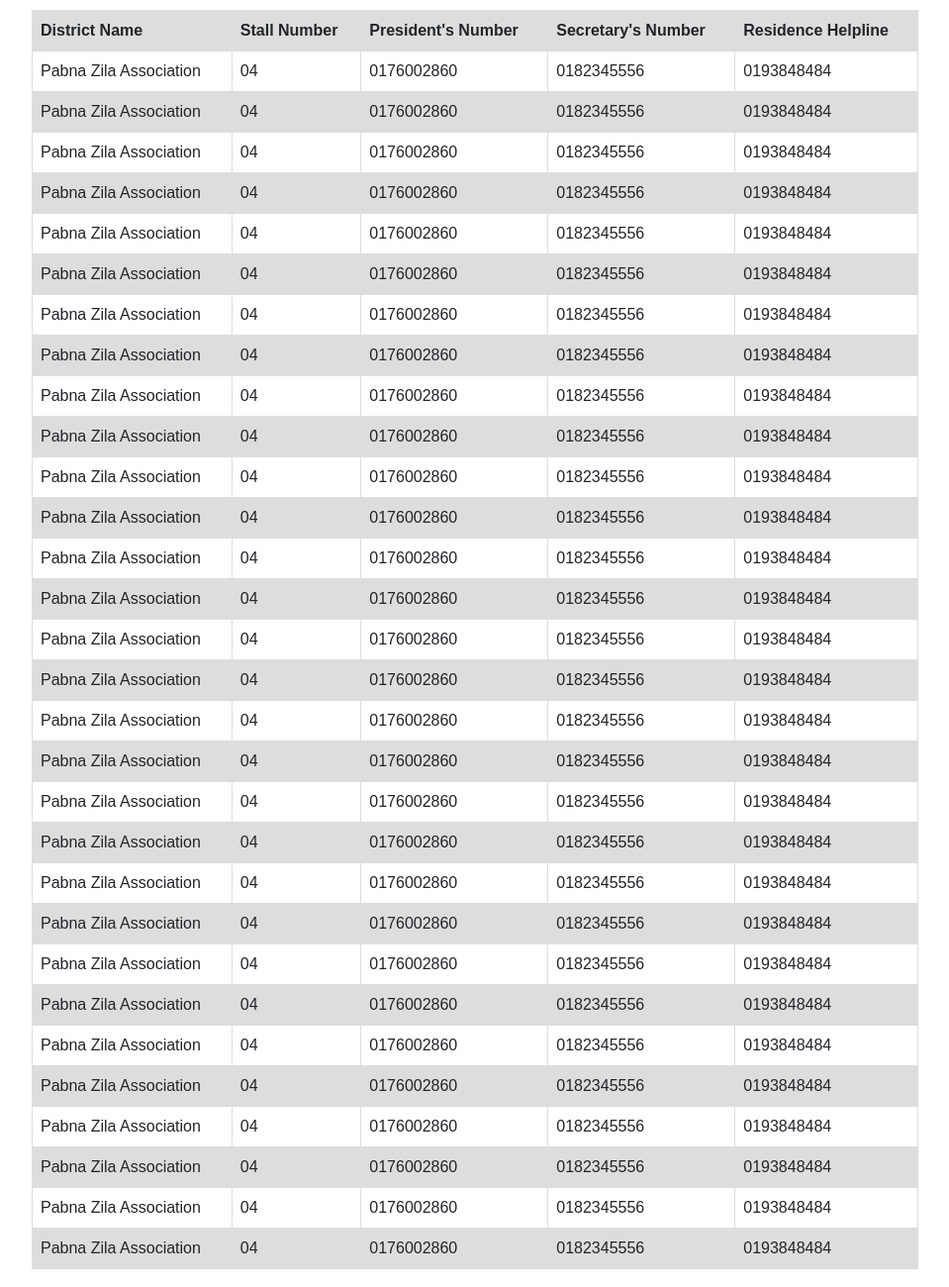
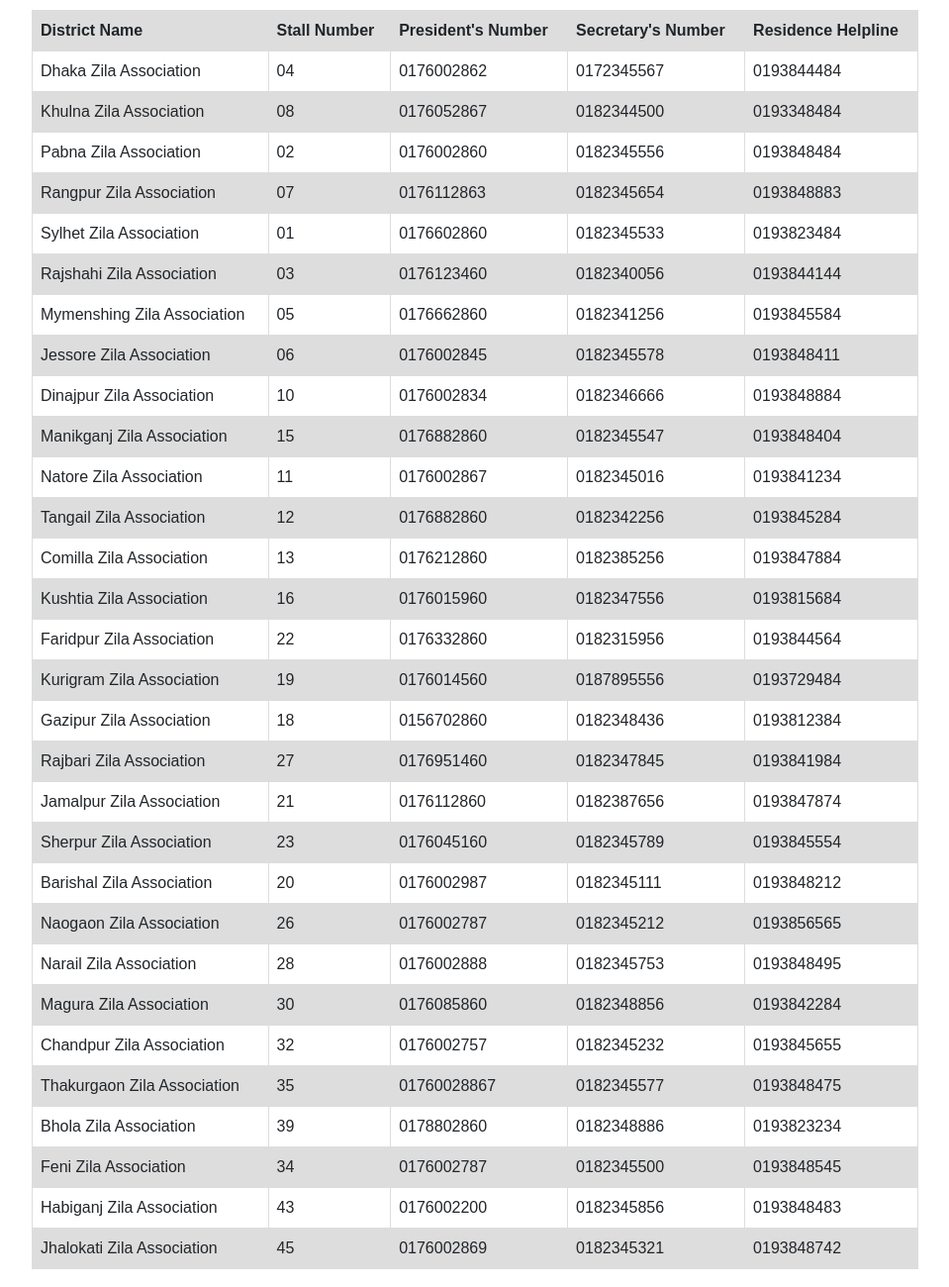
Before and after one commit to Rakibul-Hasan-Konok/JU_Admission_Helpline, a plain HTML site: page templetes/zilaAssociation.html in a window 1280 px wide. Shown: the part 180-1480 px from the top of the page at 99% size, without its empty margins (168-1127 px from the left). Drawn offline with nearby package versions, Linux system fonts and the light colour scheme.

Commit message:
commit 2

```diff
--- a/templetes/zilaAssociation.html
+++ b/templetes/zilaAssociation.html
@@ -109,218 +109,218 @@
     <th>Residence Helpline</th>
   </tr>
   <tr>
+    <td>Dhaka Zila Association</td>
+    <td>04</td>
+    <td>0176002862</td>
+    <td>0172345567</td>
+    <td>0193844484</td>
+  </tr>
+  <tr>
+    <td>Khulna Zila Association</td>
+    <td>08</td>
+    <td>0176052867</td>
+    <td>0182344500</td>
+    <td>0193348484</td>
+  </tr>
+  <tr>
     <td>Pabna Zila Association</td>
-    <td>04</td>
+    <td>02</td>
     <td>0176002860</td>
     <td>0182345556</td>
     <td>0193848484</td>
   </tr>
   <tr>
-    <td>Pabna Zila Association</td>
-    <td>04</td>
-    <td>0176002860</td>
-    <td>0182345556</td>
-    <td>0193848484</td>
+    <td>Rangpur Zila Association</td>
+    <td>07</td>
+    <td>0176112863</td>
+    <td>0182345654</td>
+    <td>0193848883</td>
   </tr>
   <tr>
-    <td>Pabna Zila Association</td>
-    <td>04</td>
-    <td>0176002860</td>
-    <td>0182345556</td>
-    <td>0193848484</td>
+    <td>Sylhet Zila Association</td>
+    <td>01</td>
+    <td>0176602860</td>
+    <td>0182345533</td>
+    <td>0193823484</td>
   </tr>
   <tr>
-    <td>Pabna Zila Association</td>
-    <td>04</td>
-    <td>0176002860</td>
-    <td>0182345556</td>
-    <td>0193848484</td>
-  </tr>
-  <tr>
-    <td>Pabna Zila Association</td>
-    <td>04</td>
-    <td>0176002860</td>
-    <td>0182345556</td>
-    <td>0193848484</td>
-  </tr>
-  <tr>
-    <td>Pabna Zila Association</td>
-    <td>04</td>
-    <td>0176002860</td>
-    <td>0182345556</td>
-    <td>0193848484</td>
+    <td>Rajshahi Zila Association</td>
+    <td>03</td>
+    <td>0176123460</td>
+    <td>0182340056</td>
+    <td>0193844144</td>
   </tr>
 </tr>
 <tr>
-  <td>Pabna Zila Association</td>
-  <td>04</td>
-  <td>0176002860</td>
-  <td>0182345556</td>
-  <td>0193848484</td>
+  <td>Mymenshing Zila Association</td>
+  <td>05</td>
+  <td>0176662860</td>
+  <td>0182341256</td>
+  <td>0193845584</td>
 </tr>
 <tr>
-  <td>Pabna Zila Association</td>
-  <td>04</td>
-  <td>0176002860</td>
-  <td>0182345556</td>
-  <td>0193848484</td>
+  <td>Jessore Zila Association</td>
+  <td>06</td>
+  <td>0176002845</td>
+  <td>0182345578</td>
+  <td>0193848411</td>
 </tr>
 <tr>
-  <td>Pabna Zila Association</td>
-  <td>04</td>
-  <td>0176002860</td>
-  <td>0182345556</td>
-  <td>0193848484</td>
+  <td>Dinajpur Zila Association</td>
+  <td>10</td>
+  <td>0176002834</td>
+  <td>0182346666</td>
+  <td>0193848884</td>
 </tr>
 <tr>
-  <td>Pabna Zila Association</td>
-  <td>04</td>
-  <td>0176002860</td>
-  <td>0182345556</td>
-  <td>0193848484</td>
+  <td>Manikganj Zila Association</td>
+  <td>15</td>
+  <td>0176882860</td>
+  <td>0182345547</td>
+  <td>0193848404</td>
 </tr>
 <tr>
-  <td>Pabna Zila Association</td>
-  <td>04</td>
-  <td>0176002860</td>
-  <td>0182345556</td>
-  <td>0193848484</td>
+  <td>Natore Zila Association</td>
+  <td>11</td>
+  <td>0176002867</td>
+  <td>0182345016</td>
+  <td>0193841234</td>
 </tr>
 <tr>
-  <td>Pabna Zila Association</td>
-  <td>04</td>
-  <td>0176002860</td>
-  <td>0182345556</td>
-  <td>0193848484</td>
+  <td>Tangail Zila Association</td>
+  <td>12</td>
+  <td>0176882860</td>
+  <td>0182342256</td>
+  <td>0193845284</td>
 </tr>
 </tr>
 <tr>
-  <td>Pabna Zila Association</td>
-  <td>04</td>
-  <td>0176002860</td>
-  <td>0182345556</td>
-  <td>0193848484</td>
+  <td>Comilla Zila Association</td>
+  <td>13</td>
+  <td>0176212860</td>
+  <td>0182385256</td>
+  <td>0193847884</td>
 </tr>
 <tr>
-  <td>Pabna Zila Association</td>
-  <td>04</td>
-  <td>0176002860</td>
-  <td>0182345556</td>
-  <td>0193848484</td>
+  <td>Kushtia Zila Association</td>
+  <td>16</td>
+  <td>0176015960</td>
+  <td>0182347556</td>
+  <td>0193815684</td>
 </tr>
 <tr>
-  <td>Pabna Zila Association</td>
-  <td>04</td>
-  <td>0176002860</td>
-  <td>0182345556</td>
-  <td>0193848484</td>
+  <td>Faridpur Zila Association</td>
+  <td>22</td>
+  <td>0176332860</td>
+  <td>0182315956</td>
+  <td>0193844564</td>
 </tr>
 <tr>
-  <td>Pabna Zila Association</td>
-  <td>04</td>
-  <td>0176002860</td>
-  <td>0182345556</td>
-  <td>0193848484</td>
+  <td>Kurigram Zila Association</td>
+  <td>19</td>
+  <td>0176014560</td>
+  <td>0187895556</td>
+  <td>0193729484</td>
 </tr>
 <tr>
-  <td>Pabna Zila Association</td>
-  <td>04</td>
-  <td>0176002860</td>
-  <td>0182345556</td>
-  <td>0193848484</td>
+  <td>Gazipur Zila Association</td>
+  <td>18</td>
+  <td>0156702860</td>
+  <td>0182348436</td>
+  <td>0193812384</td>
 </tr>
 <tr>
-  <td>Pabna Zila Association</td>
-  <td>04</td>
-  <td>0176002860</td>
-  <td>0182345556</td>
-  <td>0193848484</td>
+  <td>Rajbari Zila Association</td>
+  <td>27</td>
+  <td>0176951460</td>
+  <td>0182347845</td>
+  <td>0193841984</td>
 </tr>
 </tr>
 <tr>
-  <td>Pabna Zila Association</td>
-  <td>04</td>
-  <td>0176002860</td>
-  <td>0182345556</td>
-  <td>0193848484</td>
+  <td>Jamalpur Zila Association</td>
+  <td>21</td>
+  <td>0176112860</td>
+  <td>0182387656</td>
+  <td>0193847874</td>
 </tr>
 <tr>
-  <td>Pabna Zila Association</td>
-  <td>04</td>
-  <td>0176002860</td>
-  <td>0182345556</td>
-  <td>0193848484</td>
+  <td>Sherpur Zila Association</td>
+  <td>23</td>
+  <td>0176045160</td>
+  <td>0182345789</td>
+  <td>0193845554</td>
 </tr>
 <tr>
-  <td>Pabna Zila Association</td>
-  <td>04</td>
-  <td>0176002860</td>
-  <td>0182345556</td>
-  <td>0193848484</td>
+  <td>Barishal Zila Association</td>
+  <td>20</td>
+  <td>0176002987</td>
+  <td>0182345111</td>
+  <td>0193848212</td>
 </tr>
 <tr>
-  <td>Pabna Zila Association</td>
-  <td>04</td>
-  <td>0176002860</td>
-  <td>0182345556</td>
-  <td>0193848484</td>
+  <td>Naogaon Zila Association</td>
+  <td>26</td>
+  <td>0176002787</td>
+  <td>0182345212</td>
+  <td>0193856565</td>
 </tr>
 <tr>
-  <td>Pabna Zila Association</td>
-  <td>04</td>
-  <td>0176002860</td>
-  <td>0182345556</td>
-  <td>0193848484</td>
+  <td>Narail Zila Association</td>
+  <td>28</td>
+  <td>0176002888</td>
+  <td>0182345753</td>
+  <td>0193848495</td>
 </tr>
 <tr>
-  <td>Pabna Zila Association</td>
-  <td>04</td>
-  <td>0176002860</td>
-  <td>0182345556</td>
-  <td>0193848484</td>
+  <td>Magura Zila Association</td>
+  <td>30</td>
+  <td>0176085860</td>
+  <td>0182348856</td>
+  <td>0193842284</td>
 </tr>
 </tr>
 <tr>
-  <td>Pabna Zila Association</td>
-  <td>04</td>
-  <td>0176002860</td>
-  <td>0182345556</td>
-  <td>0193848484</td>
+  <td>Chandpur Zila Association</td>
+  <td>32</td>
+  <td>0176002757</td>
+  <td>0182345232</td>
+  <td>0193845655</td>
 </tr>
 <tr>
-  <td>Pabna Zila Association</td>
-  <td>04</td>
-  <td>0176002860</td>
-  <td>0182345556</td>
-  <td>0193848484</td>
+  <td>Thakurgaon Zila Association</td>
+  <td>35</td>
+  <td>01760028867</td>
+  <td>0182345577</td>
+  <td>0193848475</td>
 </tr>
 <tr>
-  <td>Pabna Zila Association</td>
-  <td>04</td>
-  <td>0176002860</td>
-  <td>0182345556</td>
-  <td>0193848484</td>
+  <td>Bhola Zila Association</td>
+  <td>39</td>
+  <td>0178802860</td>
+  <td>0182348886</td>
+  <td>0193823234</td>
 </tr>
 <tr>
-  <td>Pabna Zila Association</td>
-  <td>04</td>
-  <td>0176002860</td>
-  <td>0182345556</td>
-  <td>0193848484</td>
+  <td>Feni Zila Association</td>
+  <td>34</td>
+  <td>0176002787</td>
+  <td>0182345500</td>
+  <td>0193848545</td>
 </tr>
 <tr>
-  <td>Pabna Zila Association</td>
-  <td>04</td>
-  <td>0176002860</td>
-  <td>0182345556</td>
-  <td>0193848484</td>
+  <td>Habiganj Zila Association</td>
+  <td>43</td>
+  <td>0176002200</td>
+  <td>0182345856</td>
+  <td>0193848483</td>
 </tr>
 <tr>
-  <td>Pabna Zila Association</td>
-  <td>04</td>
-  <td>0176002860</td>
-  <td>0182345556</td>
-  <td>0193848484</td>
+  <td>Jhalokati Zila Association</td>
+  <td>45</td>
+  <td>0176002869</td>
+  <td>0182345321</td>
+  <td>0193848742</td>
 </tr>
 </table>
 
```
